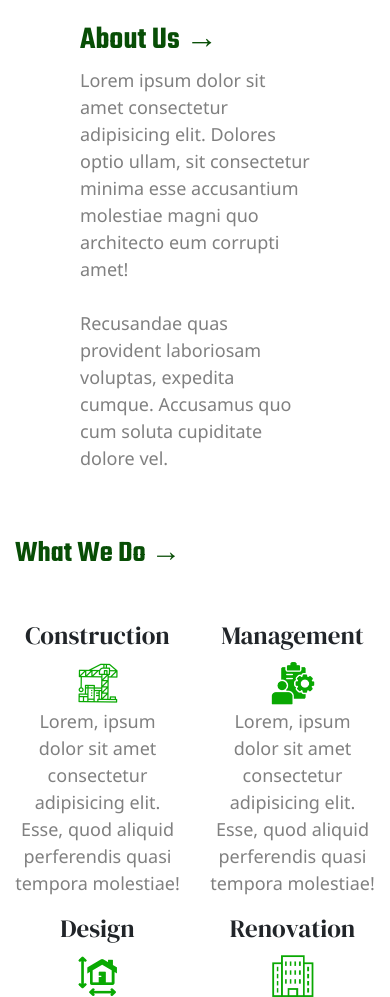
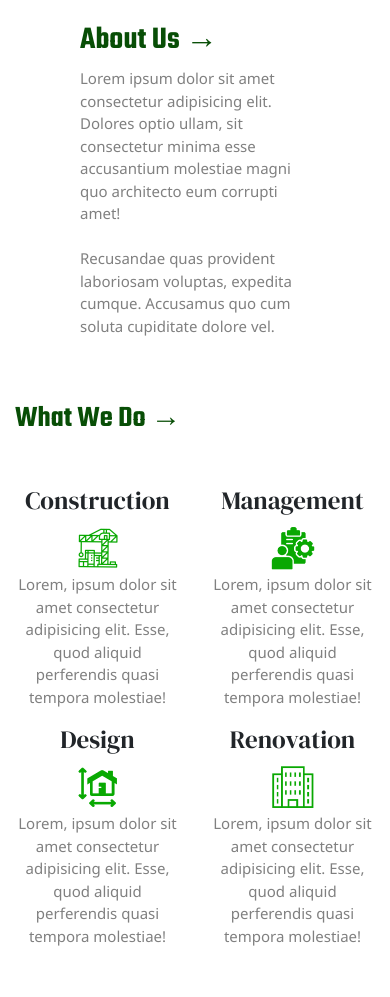
Before and after one commit to uduma-sonia/paddle-homes, a plain HTML site: page index.html in a window 390 px wide. Shown: the part 1545-2542 px from the top of the page. Drawn offline with nearby package versions, Linux system fonts and the light colour scheme; a web font is replaced by a local one.

Commit message:
second commit

```diff
--- a/style.css
+++ b/style.css
@@ -276,6 +276,15 @@ hr {
     padding: 5px 0px;
     font-size: 16px;
   }
+
+  #about-text p,
+  #reason p,
+  #service-row p,
+  #contact p {
+    font-family: "Segoe UI", Tahoma, Geneva, Verdana, sans-serif;
+    color: gray;
+    font-size: 15px;
+  }
 }
 
 @media only screen and (max-width: 375px) {
```
